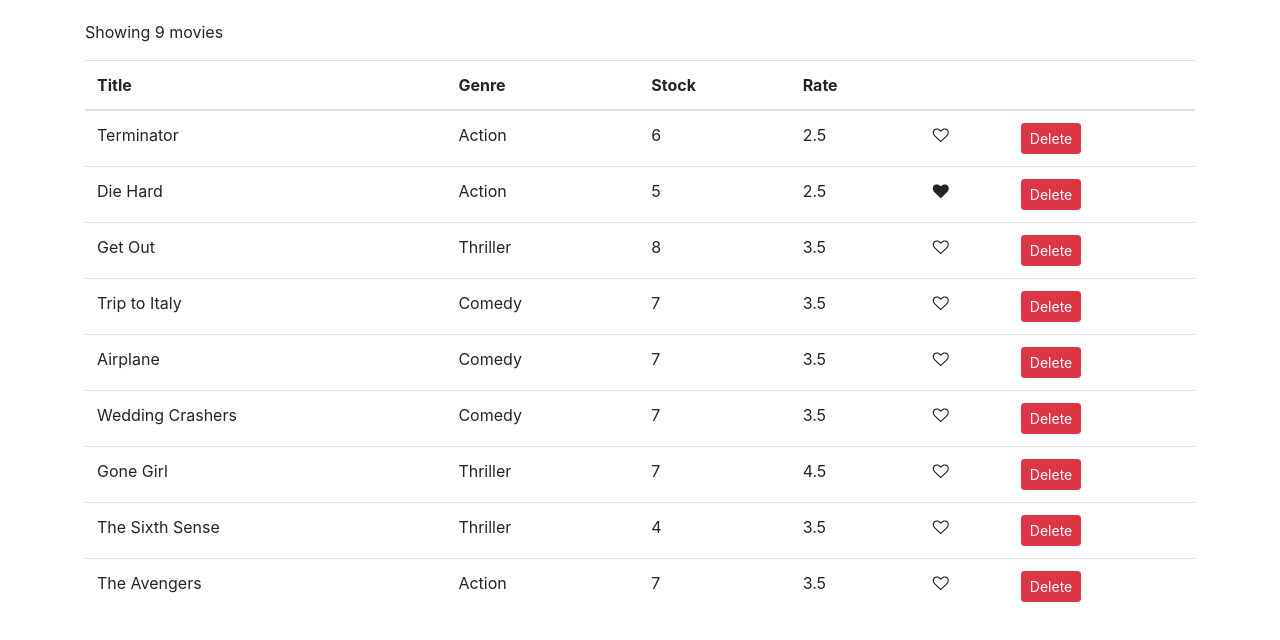
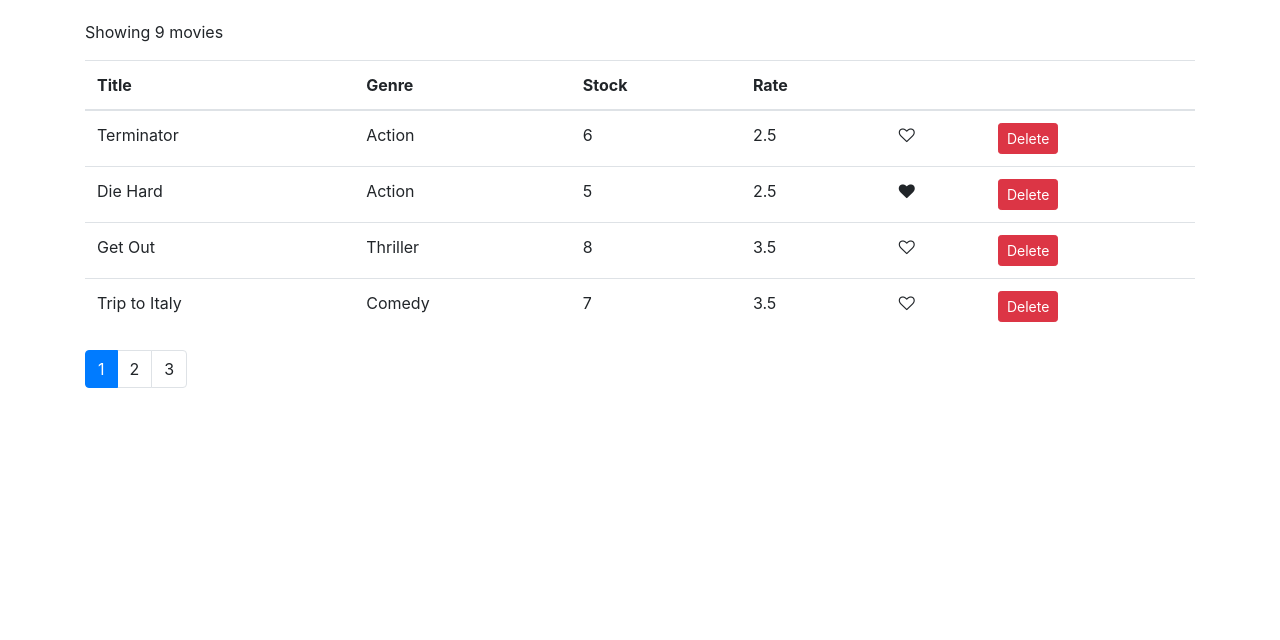
Before and after one commit to shubhamwingify/vidly, a React (Create React App) app: page / in a window 1280 px wide. Shown: the top 640 px of the page. Built offline with nearby package versions, Linux system fonts and the light colour scheme.

Commit message:
add pagination

```diff
--- a/package.json
+++ b/package.json
@@ -8,6 +8,8 @@
     "@testing-library/user-event": "^13.5.0",
     "bootstrap": "^4.1.1",
     "font-awesome": "^4.7.0",
+    "lodash": "^4.17.0",
+    "prop-types": "^15.8.1",
     "react": "^18.0.0",
     "react-dom": "^18.0.0",
     "react-scripts": "5.0.1",
--- /dev/null
+++ b/src/components/common/pagination.jsx
@@ -0,0 +1,37 @@
+import React, {Component} from "react";
+import _ from 'lodash';
+import PropTypes from 'prop-types';
+
+class Pagination extends Component {
+    render() {
+        const {itemsCount, pageSize, currentPage, onPageChange} = this.props;
+        const pagesCount = Math.ceil(itemsCount / pageSize);
+
+        if (pagesCount === 0) {
+            return null;
+        }
+
+        const pages = _.range(1, pagesCount + 1);
+
+        return (
+            <nav aria-label="Page navigation example">
+                <ul className="pagination">
+                    {pages.map(page => (
+                        <li className={page === currentPage ? 'page-item active' : 'page-item'} key={page}>
+                            <a className="page-link" onClick={() => onPageChange(page)}>{page}</a>
+                        </li>
+                    ))}
+                </ul>
+            </nav>
+        );
+    }
+}
+
+Pagination.propTypes = {
+    itemsCount: PropTypes.number.isRequired,
+    pageSize: PropTypes.number.isRequired,
+    currentPage: PropTypes.number.isRequired,
+    onPageChange: PropTypes.func.isRequired
+}
+
+export default Pagination;
--- a/src/components/movies.jsx
+++ b/src/components/movies.jsx
@@ -1,10 +1,14 @@
 import React, {Component} from "react";
 import Like from "./common/like";
 import {getMovies} from "../services/fakeMovieService";
+import Pagination from "./common/pagination";
+import {paginator} from "../utils/paginator";
 
 export default class Movies extends Component {
     state = {
-        movies: getMovies()
+        movies: getMovies(),
+        pageSize: 4,
+        currentPage: 1
     };
 
     handleDeleteMovie = (id) => {
@@ -18,14 +22,20 @@
         this.setState({movies: this.state.movies});
     }
 
+    handlePageChange = (page) => {
+        this.setState({currentPage: page})
+    }
+
     render() {
-        if (!this.state.movies.length) {
+        const count = this.state.movies.length;
+        if (!count) {
             return <p>No movies in database</p>;
         }
+        const movies = paginator(this.state.movies, this.state.pageSize, this.state.currentPage);
 
         return (
             <React.Fragment>
-                <p>Showing {this.state.movies.length} movies</p>
+                <p>Showing {count} movies</p>
                 <table className="table">
                     <thead>
                     <tr>
@@ -38,7 +48,7 @@
                     </tr>
                     </thead>
                     <tbody>
-                    {this.state.movies.map((movie) => (
+                    {movies.map((movie) => (
                         <tr key={movie._id}>
                             <td>{movie.title}</td>
                             <td>{movie.genre.name}</td>
@@ -58,6 +68,8 @@
                     ))}
                     </tbody>
                 </table>
+                <Pagination itemsCount={count} pageSize={this.state.pageSize} currentPage={this.state.currentPage}
+                            onPageChange={this.handlePageChange}/>
             </React.Fragment>
         );
     }
--- /dev/null
+++ b/src/utils/paginator.js
@@ -0,0 +1,6 @@
+import _ from "lodash";
+
+export function paginator(items, pageSize, pageNumber) {
+    const startIndex = (pageNumber - 1) * pageSize;
+    return _(items).slice(startIndex).take(pageSize).value();
+}
```
Also changed, not shown: 1 other file (tests, documents, lock files or other folders).
